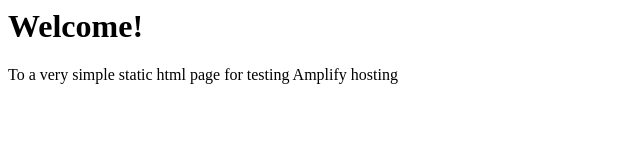
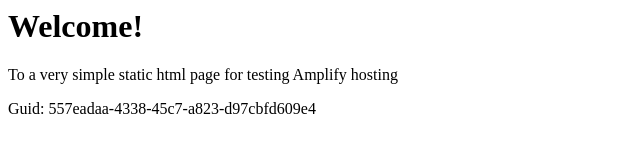
Before and after one commit to aws-aemilia-bom/Github-PR-Commit-Integration-Test-DoNotTouch-GithubWebhookPreviewCanaryTest-v1-prod-ap-south-1, a website: page src/index.html in a window 1280 px wide. Shown: the whole page, without its empty margins (0-640 px from the left). Drawn offline with Linux system fonts and the light colour scheme.

Commit message:
commit from integ tests

```diff
--- a/src/index.html
+++ b/src/index.html
@@ -1,3 +1,5 @@
+
+
 <html lang="en">
 
 <head>
@@ -10,6 +12,6 @@
 <body>
     <h1>Welcome!</h1>
     <p>To a very simple static html page for testing Amplify hosting</p>
-</body>
+    <p>Guid: 557eadaa-4338-45c7-a823-d97cbfd609e4</p></body>
 
 </html>
```
